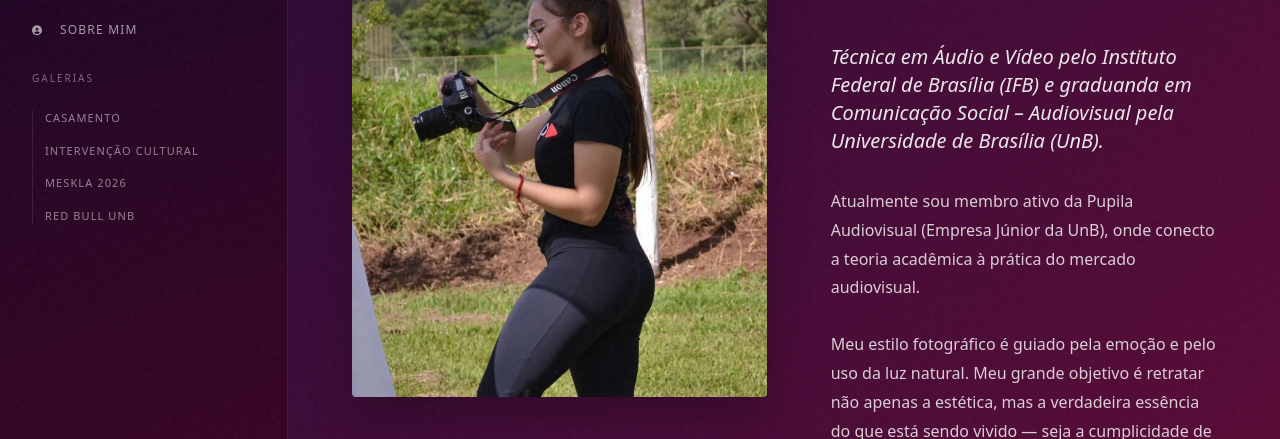
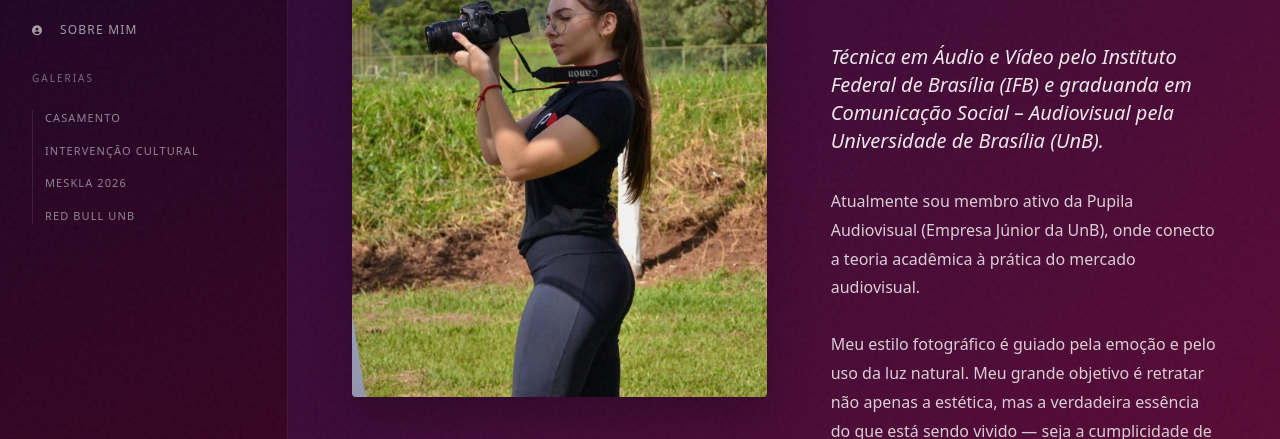
Before and after one commit to gustavinzx/SiteDePortf-lio-, a plain HTML site: page sobre.html in a window 1280 px wide. Shown: the part 201-640 px from the top of the page. Drawn offline with nearby package versions, Linux system fonts and the light colour scheme.

Commit message:
Trocando a foto da página Sobre Mim

```diff
--- a/sobre.html
+++ b/sobre.html
@@ -124,7 +124,7 @@
       <!-- Foto -->
       <div class="w-full md:w-[48%] flex-shrink-0 fade-on-scroll">
         <!-- OTIMIZAÇÃO: foto principal carrega com prioridade (eager + fetchpriority) -->
-        <img src="assets/img/casamento/profissional.jpg" alt="Giovanna"
+        <img src="assets/img/sobre_giovanna.jpg" alt="Giovanna"
              loading="eager" decoding="async" fetchpriority="high"
              class="w-full h-auto aspect-[3/4] md:aspect-[4/5] object-cover rounded-[4px] transition-transform duration-700 hover:scale-[1.02]"
              style="box-shadow: 0 20px 40px rgba(0,0,0,0.25);">
```
Also changed, not shown: assets/img/sobre_giovanna.jpg (added).
